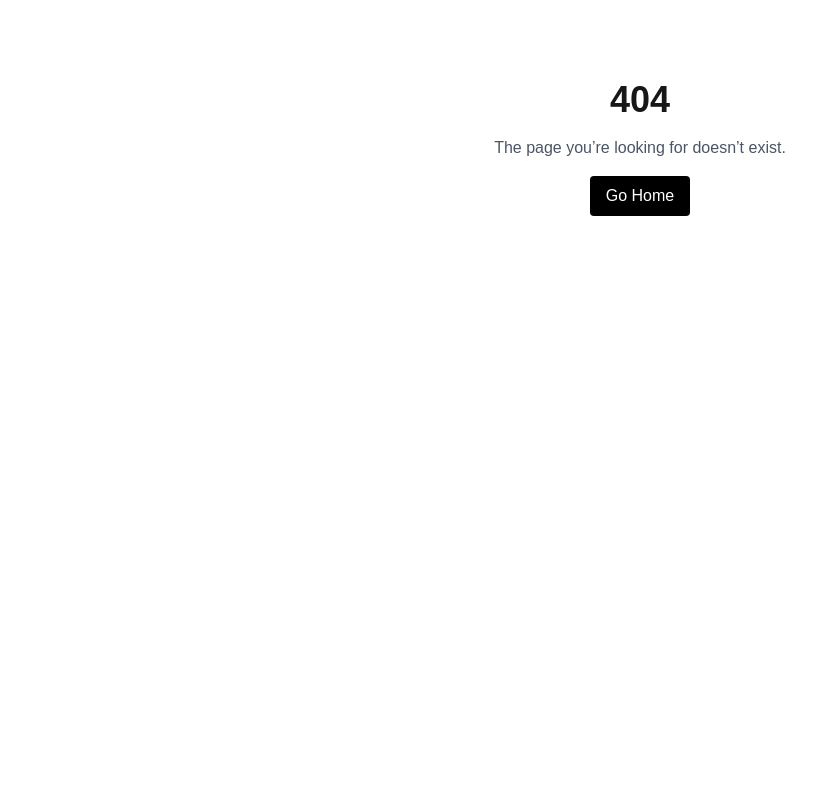
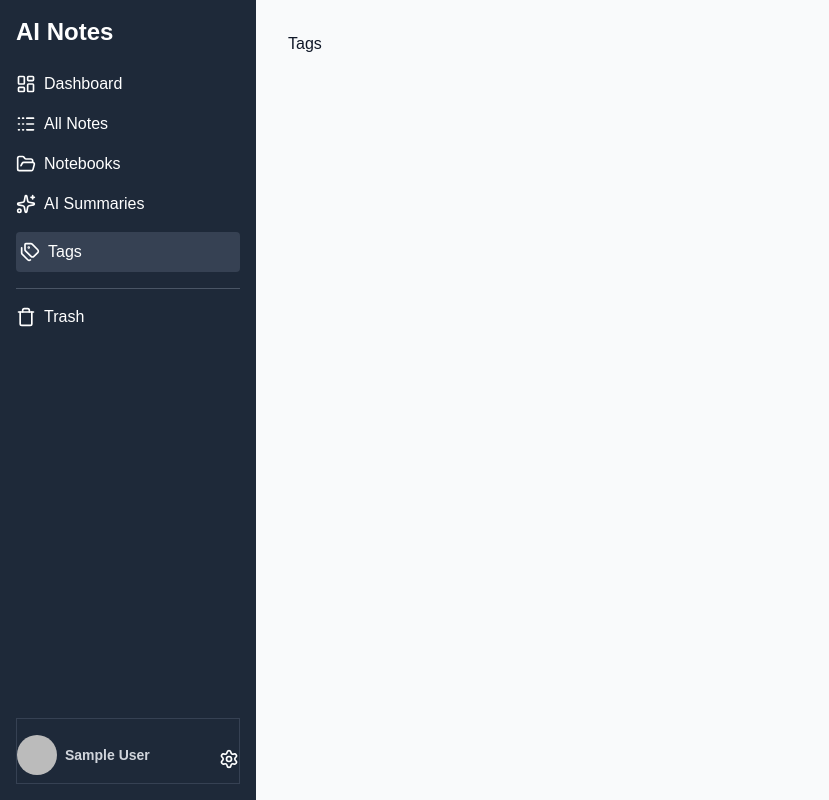
Before and after one commit to abhaymauryadev/AIPoweredNoteManager, a Next.js app: page /tags in a window 1280 px wide. Before the commit this address had no page. Shown: the whole page, without its empty margins (0-829 px from the left). Built offline with nearby package versions, Linux system fonts and the light colour scheme; no server answers; sample sign-in values are in the browser's storage.

Commit message:
feat: Establish protected application layout with sidebar navigation, initial content pages, and user avatar configuration.

```diff
--- a/app/(protected)/dashboard/page.jsx
+++ b/app/(protected)/dashboard/page.jsx
@@ -1,16 +1,11 @@
 import { getServerSession } from "next-auth";
-import Sidebar from "@/components/common/Sidebar";
+
 export default async function DashboardPage() {
   const session = await getServerSession();
 
   return (
-    <>
-    <div className="flex">
-    <Sidebar/>
     <div className="flex-1">
-      <h1>Welcome, {session.user.name}</h1>
+      <h1>Welcome, {session.user?.name}</h1>
     </div>
-    </div>
-    </>
   );
 }
--- a/app/(protected)/layout.jsx
+++ b/app/(protected)/layout.jsx
@@ -1,7 +1,7 @@
 import { getServerSession } from "next-auth";
 import { redirect } from "next/navigation";
 import AuthProvider from "@/components/providers/AuthProvider";
-
+import Sidebar from "@/components/common/Sidebar";
 export default async function ProtectedLayout({ children }) {
   const session = await getServerSession();
 
@@ -11,7 +11,12 @@ export default async function ProtectedLayout({ children }) {
 
   return (
     <AuthProvider session={session}>
-      <main>{children}</main>
+      <div className="flex h-screen">
+        <Sidebar />
+        <main className="flex-1 overflow-y-auto p-4 md:p-8 bg-gray-50 text-gray-900">
+          {children}
+        </main>
+      </div>
     </AuthProvider>
   );
 }
--- /dev/null
+++ b/app/(protected)/notebooks/page.jsx
@@ -0,0 +1,7 @@
+import React from 'react'
+
+export default function page() {
+  return (
+    <div>notebooks</div>
+  )
+}
--- a/app/(protected)/notes/new/page.jsx
+++ b/app/(protected)/notes/new/page.jsx
@@ -1,6 +1,6 @@
 export default function NewNotePage() {
   return (
-    <div>
+    <div className="text-black">
       <h1>Create New Note</h1>
     </div>
   );
--- a/app/(protected)/notes/page.jsx
+++ b/app/(protected)/notes/page.jsx
@@ -2,7 +2,7 @@
 
 export default function NotesPage() {
   return (
-    <div>
+    <div className="text-black">
       <h1>Your Notes</h1>
     </div>
   );
--- a/app/(protected)/search/page.jsx
+++ b/app/(protected)/search/page.jsx
@@ -1,6 +1,6 @@
 export default function SearchPage() {
   return (
-    <div>
+    <div className="text-black">
       <h1>Search Notes</h1>
     </div>
   );
--- /dev/null
+++ b/app/(protected)/summaries/page.jsx
@@ -0,0 +1,7 @@
+import React from 'react'
+
+export default function page() {
+  return (
+    <div>summaries</div>
+  )
+}
--- /dev/null
+++ b/app/(protected)/tags/page.jsx
@@ -0,0 +1,7 @@
+import React from 'react'
+
+export default function page() {
+  return (
+    <div>Tags</div>
+  )
+}
--- /dev/null
+++ b/app/(protected)/trash/page.jsx
@@ -0,0 +1,7 @@
+import React from 'react'
+
+export default function page() {
+  return (
+    <div>Trash</div>
+  )
+}
--- a/components/common/Sidebar.jsx
+++ b/components/common/Sidebar.jsx
@@ -36,7 +36,7 @@ export default function Sidebar() {
     <>
       {/* Toggle button for mobile */}
       <button
-        className="md:hidden p-2 text-white bg-gray-800 fixed top-4 left-4 z-50"
+        className="md:hidden p-2 text-white bg-gray-800 fixed top-4 right-4 z-50"
         onClick={() => setIsOpen(!isOpen)}
       >
         {isOpen ? <X className="w-6 h-6" /> : <Menu className="w-6 h-6" />}
@@ -60,9 +60,8 @@ export default function Sidebar() {
                 <li key={item.href}>
                   <Link
                     href={item.href}
-                    className={`flex items-center gap-2 hover:text-blue-400 ${
-                      pathname.startsWith(item.href) ? 'text-blue-500' : ''
-                    }`}
+                    className={`flex items-center gap-2 hover:text-blue-400 ${pathname.startsWith(item.href) ? 'bg-gray-700 py-2 px-1 rounded transition-colors duration-300' : ''
+                      }`}
                   >
                     <item.icon className="w-5 h-5" />
                     {item.label}
@@ -73,24 +72,24 @@ export default function Sidebar() {
           </ul>
         </nav>
 
-        <div className="mt-6 border-t border-gray-700 pt-4 flex gap-4 justify-between items-center">
+        <div className="mt-6 border-t border-gray-700 pt-4 flex gap-4 justify-between items-center border">
           {session?.user?.name && (
-            <p className="mb-2 text-sm text-gray-300 flex items-center gap-2">
-            <Image
-              src={session.user?.image}
-              alt={session.user?.name}
-              width={20}
-              height={20}
-              className="rounded-full"
-            />
-            <span className="font-semibold">{session.user.name}</span>
+            <p className="mb-2 text-sm text-gray-300 flex justify-center items-center gap-2">
+              <Image
+                src={session.user?.image || "/default-avatar.png"}
+                alt={session.user?.name || "User avatar"}
+                width={40}
+                height={40}
+                className="rounded-full object-cover"
+              />
+              <span className="font-semibold">{session.user?.name}</span>
             </p>
           )}
           <ul>
             <li>
               <Link
                 href="/settings"
-                className="flex items-center gap-2 hover:text-blue-400"
+                className="flex items-center justify-center gap-2 hover:text-blue-400"
               >
                 <Settings className="w-5 h-5" />
 
--- a/next.config.mjs
+++ b/next.config.mjs
@@ -2,6 +2,18 @@
 const nextConfig = {
   /* config options here */
   reactCompiler: true,
+  images: {
+    remotePatterns: [
+      {
+        protocol: 'https',
+        hostname: 'lh3.googleusercontent.com',
+      },
+      {
+        protocol: 'https',
+        hostname: 'avatars.githubusercontent.com',
+      },
+    ],
+  },
 };
 
 export default nextConfig;
```
Also changed, not shown: public/default-avatar.png (added), public/default-avatar.svg (added).
